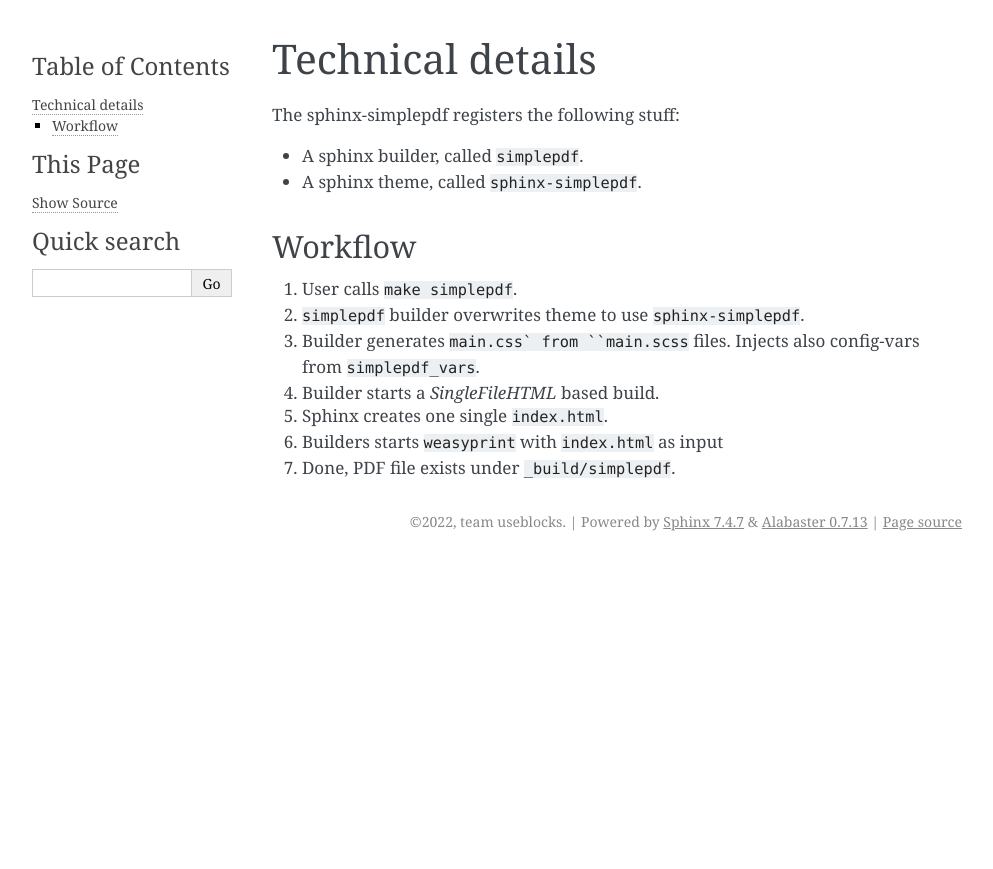
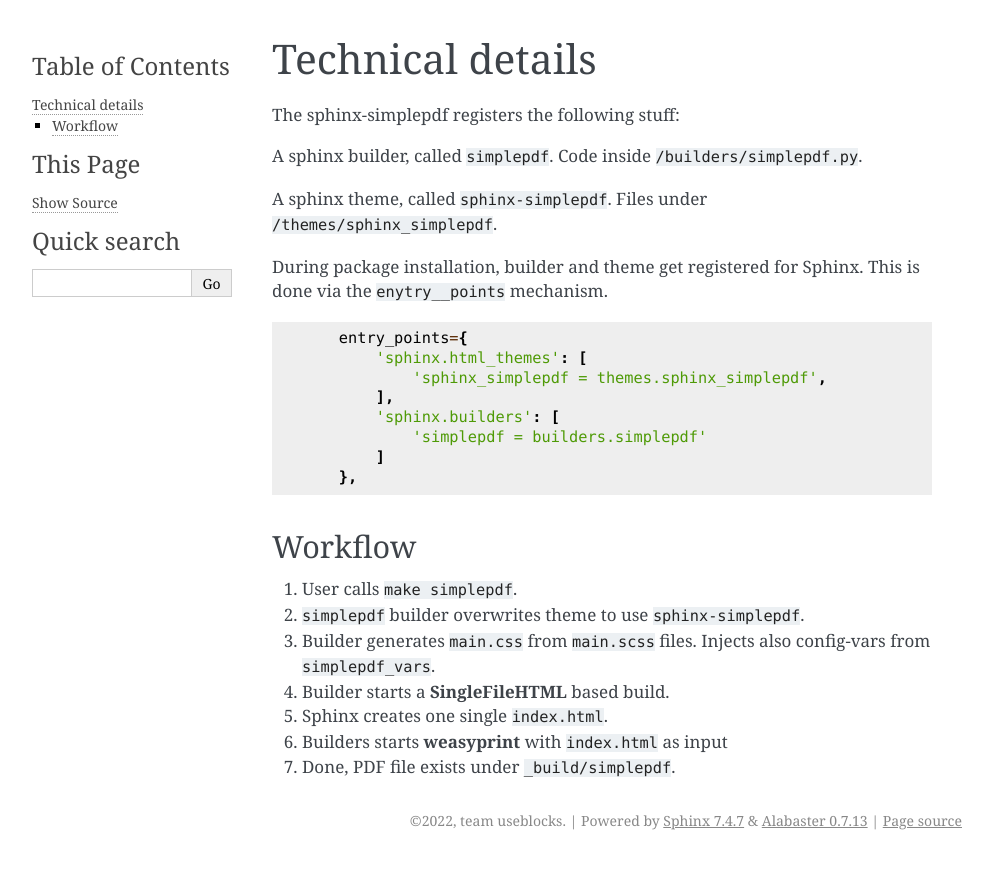
Before and after one commit to useblocks/sphinx-simplepdf, a Sphinx documentation site: the page built from docs/tech_details.rst, in a window 1280 px wide. Shown: the top 869 px of the page, without its empty margins (148-1141 px from the left). Built offline with Sphinx 7.4.7, drawn with Linux system fonts in a browser that asks for light colours.

Commit message:
fixes fors docs and classifiers

```diff
--- a/docs/configuration.rst
+++ b/docs/configuration.rst
@@ -25,6 +25,9 @@ This values are used then inside the scss files, which define the PDF layout.
 
    background: config("cover-overlay", "rgba(250, 35, 35, 0.6)");
 
+First value is the config name, the second one is a default value, which is used if the name can't be found inside
+``simplepdf_vars``. See :ref:`css` for details.
+
 Config vars
 -----------
 
@@ -33,5 +36,5 @@ Config vars
 :cover: Text color on the cover
 :white: A color representing white
 :links: Color for links
-:cover-bg: Image path to a cover image- Path must be relative to the theme style or an absolute path.
+:cover-bg: Image path to a cover image. Path must be relative to the theme style or an absolute path.
 :cover-overlay: RBG based color overlay for the cover-image. Example: ``rgba(250, 35, 35, 0.5)``
--- a/docs/css.rst
+++ b/docs/css.rst
@@ -1,3 +1,5 @@
+.. _css:
+
 CSS voodoo
 ==========
 The PDF layout is configured via CSS files and their definitions.
--- a/docs/tech_details.rst
+++ b/docs/tech_details.rst
@@ -2,17 +2,24 @@ Technical details
 =================
 The sphinx-simplepdf registers the following stuff:
 
-* A sphinx builder, called ``simplepdf``.
-* A sphinx theme, called ``sphinx-simplepdf``.
+A sphinx builder, called ``simplepdf``. Code inside ``/builders/simplepdf.py``.
+
+A sphinx theme, called ``sphinx-simplepdf``. Files under ``/themes/sphinx_simplepdf``.
+
+During package installation, builder and theme get registered for Sphinx. This is done via the ``enytry__points``
+mechanism.
+
+.. literalinclude:: ../setup.py
+   :lines: 32-39
 
 Workflow
 --------
 
 1. User calls ``make simplepdf``.
 2. ``simplepdf`` builder overwrites theme to use ``sphinx-simplepdf``.
-3. Builder generates ``main.css` from ``main.scss`` files.
+3. Builder generates ``main.css`` from ``main.scss`` files.
    Injects also config-vars from ``simplepdf_vars``.
-4. Builder starts a `SingleFileHTML` based build.
+4. Builder starts a **SingleFileHTML** based build.
 5. Sphinx creates one single ``index.html``.
-6. Builders starts ``weasyprint`` with ``index.html`` as input
+6. Builders starts **weasyprint** with ``index.html`` as input
 7. Done, PDF file exists under ``_build/simplepdf``.
--- a/setup.py
+++ b/setup.py
@@ -46,7 +46,7 @@ setup(
         'Framework :: Sphinx',
         'Framework :: Sphinx :: Theme',
         'Development Status :: 5 - Production/Stable',
-        'License :: Commercial',
+        'License :: OSI Approved :: MIT License',
         'Environment :: Web Environment',
         'Intended Audience :: Developers',
         'Programming Language :: Python :: 3',
```
